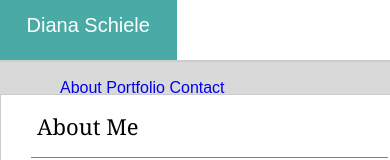
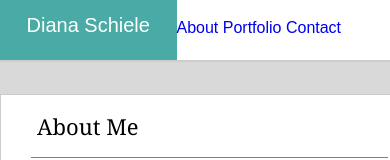
Before and after one commit to LuvsWubs/Responsive-Portfolio, a plain HTML site: page index.html in a window 390 px wide. Shown: the top 160 px of the page. Drawn offline with Linux system fonts and the light colour scheme.

Commit message:
resized for iphone

```diff
--- a/assets/css/mediaQuery.css
+++ b/assets/css/mediaQuery.css
@@ -300,4 +300,9 @@ an id into CSS. what should i write to optimize this CSS?*/
     width: 150px;
     height: 125px;
   }
-}
+
+  @media screen and (max-width: 440px) {
+    #links {
+      margin: 0 0 0 0;
+    }
+  }
```
